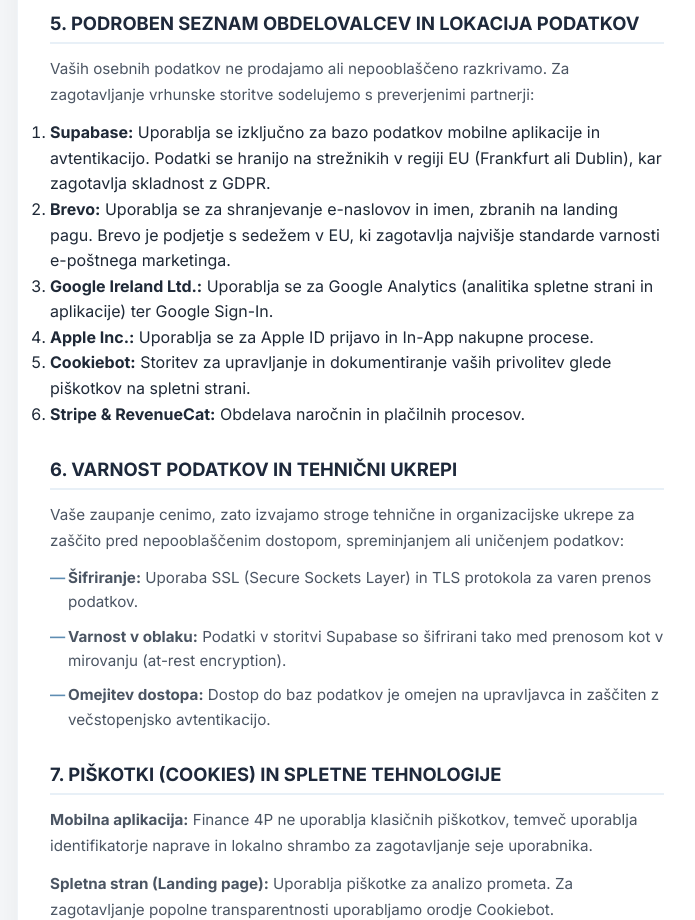
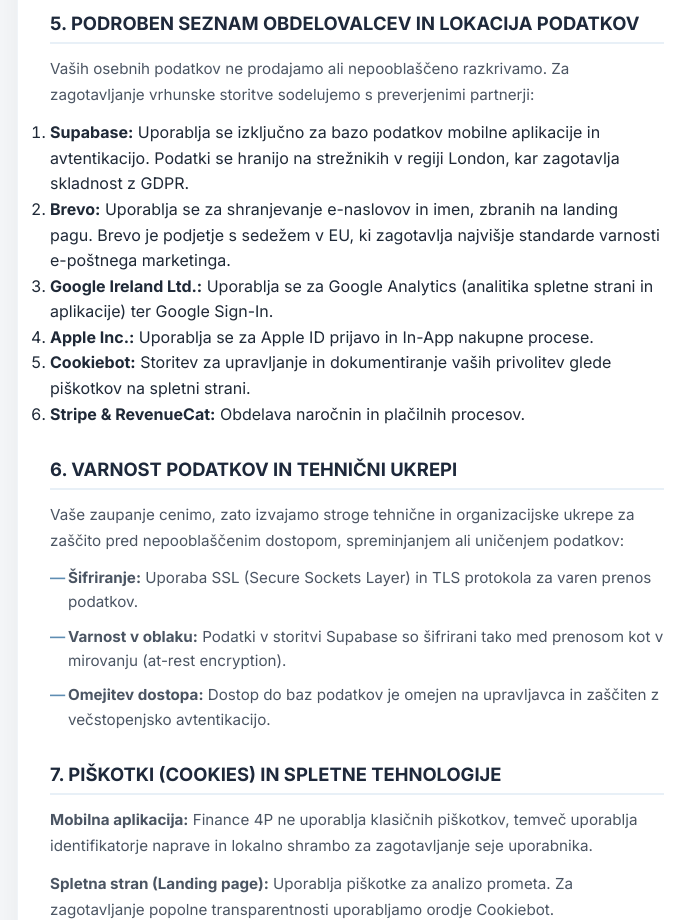
Before and after one commit to filipkolle/Landing-4P, a React (Vite) app: page /politikazasebnosti in a window 1280 px wide. Shown: the part 2980-3900 px from the top of the page, without its empty margins (283-978 px from the left). Built offline with nearby package versions, Linux system fonts and the light colour scheme.

Commit message:
docs: update Supabase data location to London in Privacy Policy

```diff
--- a/src/components/PrivacyPolicy.jsx
+++ b/src/components/PrivacyPolicy.jsx
@@ -138,7 +138,7 @@ const PrivacyPolicy = () => {
             <h2>5. PODROBEN SEZNAM OBDELOVALCEV IN LOKACIJA PODATKOV</h2>
             <p>Vaših osebnih podatkov ne prodajamo ali nepooblaščeno razkrivamo. Za zagotavljanje vrhunske storitve sodelujemo s preverjenimi partnerji:</p>
             <ol>
-              <li><strong>Supabase:</strong> Uporablja se izključno za bazo podatkov mobilne aplikacije in avtentikacijo. Podatki se hranijo na strežnikih v regiji EU (Frankfurt ali Dublin), kar zagotavlja skladnost z GDPR.</li>
+              <li><strong>Supabase:</strong> Uporablja se izključno za bazo podatkov mobilne aplikacije in avtentikacijo. Podatki se hranijo na strežnikih v regiji London, kar zagotavlja skladnost z GDPR.</li>
               <li><strong>Brevo:</strong> Uporablja se za shranjevanje e-naslovov in imen, zbranih na landing pagu. Brevo je podjetje s sedežem v EU, ki zagotavlja najvišje standarde varnosti e-poštnega marketinga.</li>
               <li><strong>Google Ireland Ltd.:</strong> Uporablja se za Google Analytics (analitika spletne strani in aplikacije) ter Google Sign-In.</li>
               <li><strong>Apple Inc.:</strong> Uporablja se za Apple ID prijavo in In-App nakupne procese.</li>
```
